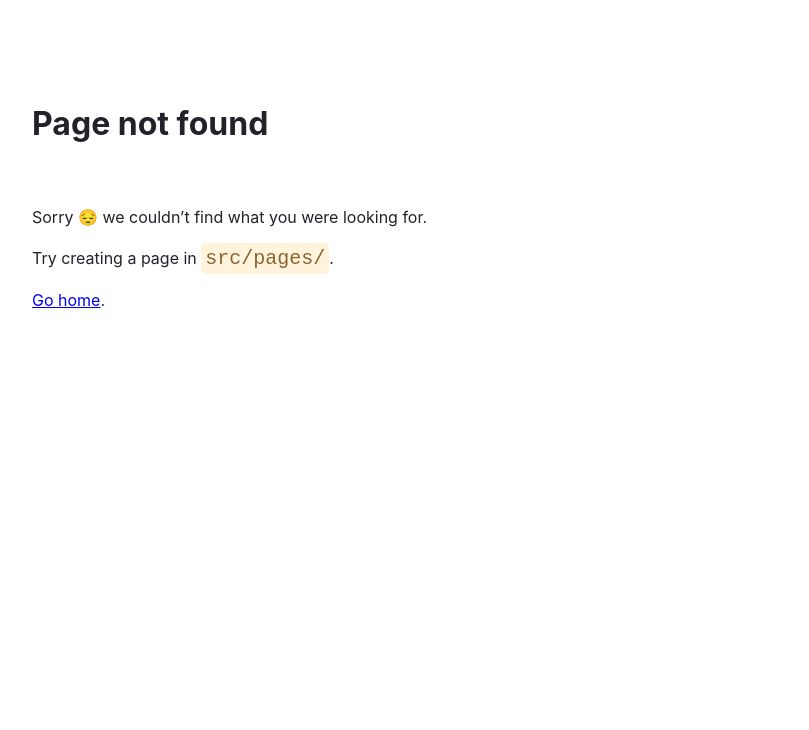
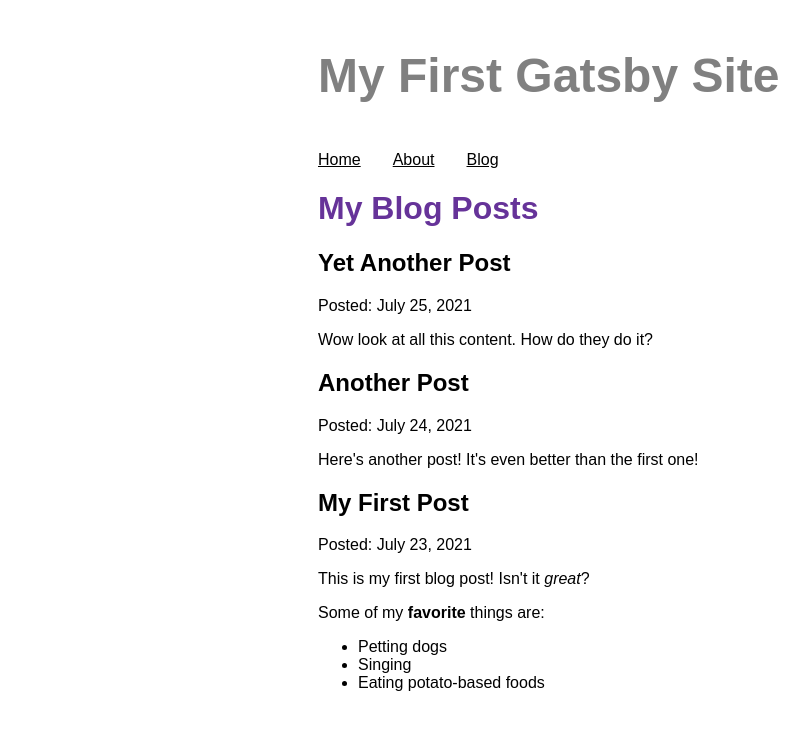
Before and after one commit to elijah-irwin/gatsby-tut, a Gatsby site: page /blog in a window 1280 px wide. Before the commit this address had no page. Shown: the whole page, without its empty margins (72-881 px from the left). Built offline with nearby package versions, Linux system fonts and the light colour scheme; Gatsby itself is replaced by a stand-in of ours.

Commit message:
Learned how to setup/fetch/render mdx content.

```diff
--- /dev/null
+++ b/blog/first-post.mdx
@@ -0,0 +1,12 @@
+---
+title: "My First Post"
+date: "2021-07-23"
+---
+
+This is my first blog post! Isn't it *great*?
+
+Some of my **favorite** things are:
+
+* Petting dogs
+* Singing
+* Eating potato-based foods
--- /dev/null
+++ b/blog/second-post.mdx
@@ -0,0 +1,6 @@
+---
+title: "Another Post"
+date: "2021-07-24"
+---
+
+Here's another post! It's even better than the first one!
--- /dev/null
+++ b/blog/third-post.mdx
@@ -0,0 +1,6 @@
+---
+title: "Yet Another Post"
+date: "2021-07-25"
+---
+
+Wow look at all this content. How do they do it?
--- a/gatsby-config.js
+++ b/gatsby-config.js
@@ -1,12 +1,20 @@
 module.exports = {
   siteMetadata: {
     siteUrl: "https://www.yourdomain.tld",
-    title: "gatsby tutorial",
+    title: "My First Gatsby Site",
   },
   plugins: [
     "gatsby-plugin-styled-components",
     "gatsby-plugin-gatsby-cloud",
     "gatsby-plugin-image",
-    "gatsby-plugin-sharp"
+    "gatsby-plugin-sharp",
+    {
+      resolve: "gatsby-source-filesystem",
+      options: {
+        name: `blog`,
+        path: `${__dirname}/blog`,
+      }
+    },
+    `gatsby-plugin-mdx`,
   ]
 };
--- a/package.json
+++ b/package.json
@@ -15,10 +15,13 @@
     "clean": "gatsby clean"
   },
   "dependencies": {
+    "@mdx-js/mdx": "^1.6.22",
+    "@mdx-js/react": "^1.6.22",
     "babel-plugin-styled-components": "^1.13.2",
     "gatsby": "^3.11.1",
     "gatsby-plugin-gatsby-cloud": "^3.0.0",
     "gatsby-plugin-image": "^1.12.0",
+    "gatsby-plugin-mdx": "^2.12.0",
     "gatsby-plugin-sharp": "^3.12.0",
     "gatsby-plugin-styled-components": "^4.12.0",
     "gatsby-source-filesystem": "^3.12.0",
--- a/src/components/layout.js
+++ b/src/components/layout.js
@@ -1,15 +1,29 @@
 import React from 'react';
 import styled from 'styled-components';
-import { Link } from 'gatsby';
+import { Link, useStaticQuery, graphql } from 'gatsby';
+
+const query = graphql`
+  query {
+    site {
+      siteMetadata {
+        title
+      }
+    }
+  }
+`;
 
 const Layout = ({ pageTitle, children }) => {
+  const data = useStaticQuery(query);
+
   return (
     <Wrapper>
-      <title>{pageTitle}</title>
+      <title>{pageTitle} | {data.site.siteMetadata.title}</title>
+      <Header>{data.site.siteMetadata.title}</Header>
       <nav>
         <NavLinks>
           <NavItem><Text to="/">Home</Text></NavItem>
           <NavItem><Text to="/about">About</Text></NavItem>
+          <NavItem><Text to="/blog">Blog</Text></NavItem>
         </NavLinks>
       </nav>
       <main>
@@ -24,6 +38,13 @@ const Wrapper = styled.div`
   margin: auto;
   max-width: 500px;
   font-family: sans-serif;
+`;
+
+const Header = styled.header`
+  font-size: 3rem;
+  color: gray;
+  font-weight: 700;
+  margin: 3rem 0;
 `;
 
 const Heading = styled.h1`
--- /dev/null
+++ b/src/pages/blog.js
@@ -0,0 +1,39 @@
+import React from 'react';
+import { graphql } from 'gatsby';
+import { MDXRenderer } from 'gatsby-plugin-mdx';
+
+// Components
+import Layout from '../components/layout';
+
+const Blog = ({ data }) => {
+  const posts = data.allMdx.nodes;
+
+  return (
+    <Layout pageTitle="My Blog Posts">
+      {posts.map(post => (
+        <article key={post.id}>
+          <h2>{post.frontmatter.title}</h2>
+          <p>Posted: {post.frontmatter.date}</p>
+          <MDXRenderer>{post.body}</MDXRenderer>
+        </article>
+      ))}
+    </Layout>
+  );
+};
+
+export const query = graphql`
+  {
+    allMdx(sort: {order: DESC, fields: frontmatter___date}) {
+      nodes {
+        frontmatter {
+          date(formatString: "MMMM D, YYYY")
+          title
+        }
+        id
+        body
+      }
+    }
+  }
+`;
+
+export default Blog;
```
Also changed, not shown: 1 other file.
